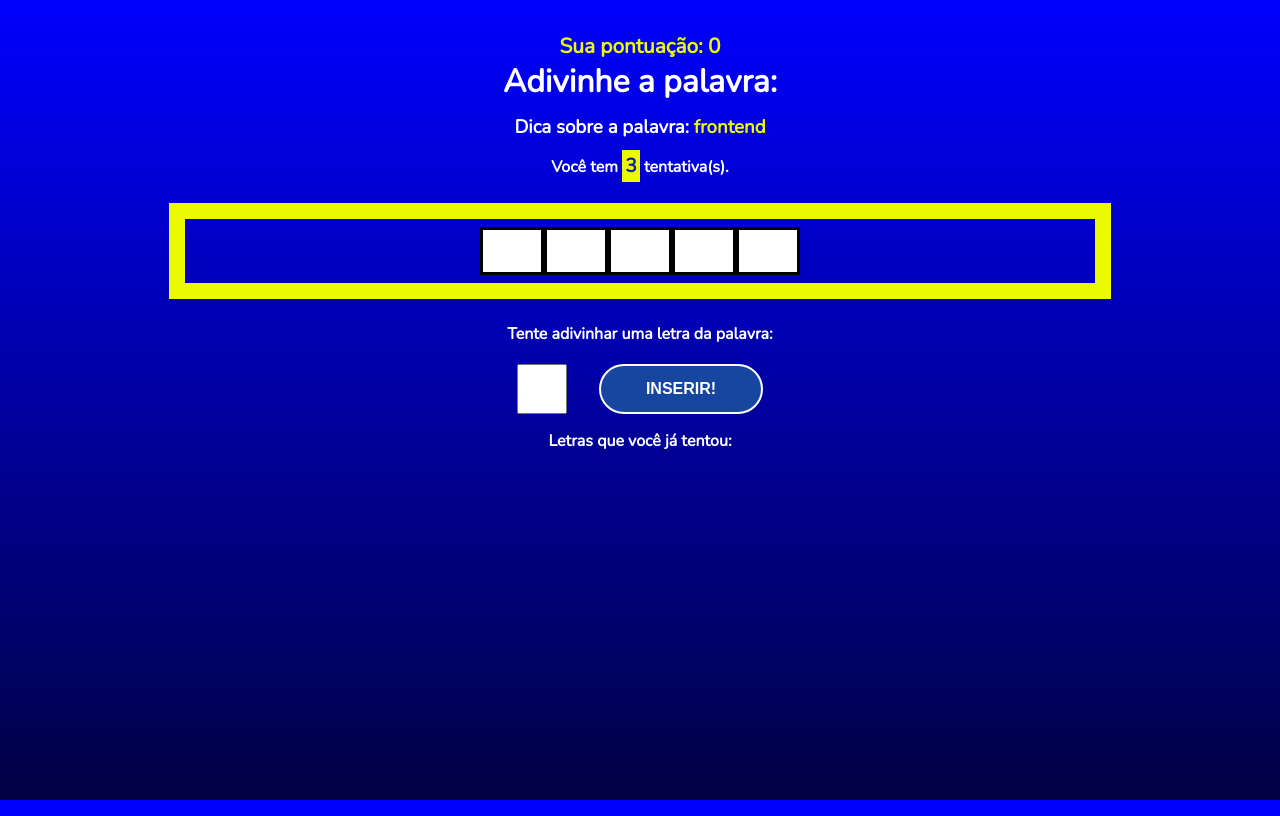
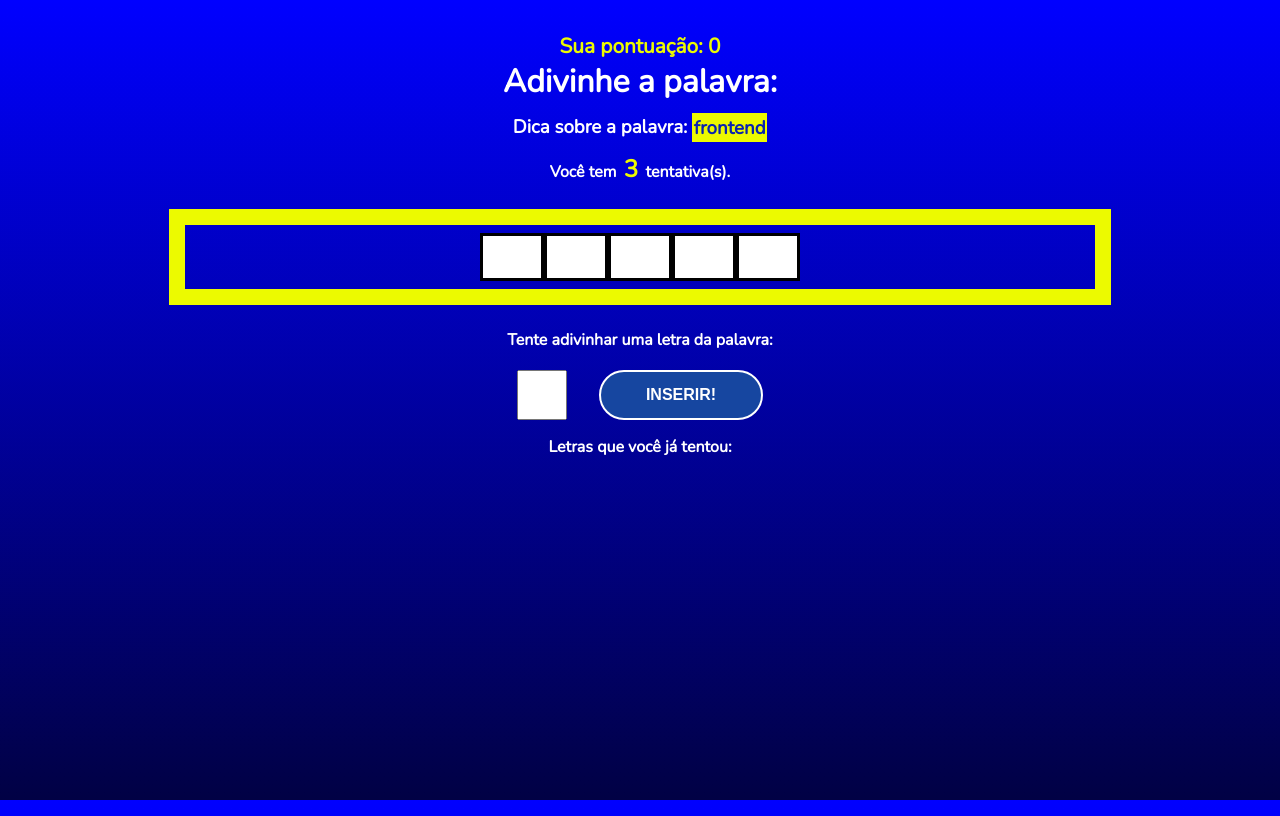
Before and after one commit to abnerfirmino/Projeto-React-Secret-World, a React (Vite) app: page / in a window 1280 px wide. Both pictures are taken after a click on the button "COMEÇAR O JOGO". Built offline with nearby package versions, Linux system fonts and the light colour scheme.

Commit message:
CSS da página de jogo ajustado

```diff
--- a/src/components/GamingScreen/styles.css
+++ b/src/components/GamingScreen/styles.css
@@ -23,9 +23,8 @@
 }
 
 .gaming .guesses {
-  background-color: #ecfa00;
-  color: #0923af;
-  font-size: 1.2em;
+  color: #ecfa00;
+  font-size: 1.5rem;
   font-weight: bold;
   padding: 0.2rem;
 }
@@ -37,7 +36,9 @@
 
 .tip span {
   font-weight: bold;
-  color: #ecfa00;
+  color: #0923af;
+  background-color: #ecfa00;
+  padding: 0.1rem;
 }
 
 .wordContainer {
```
